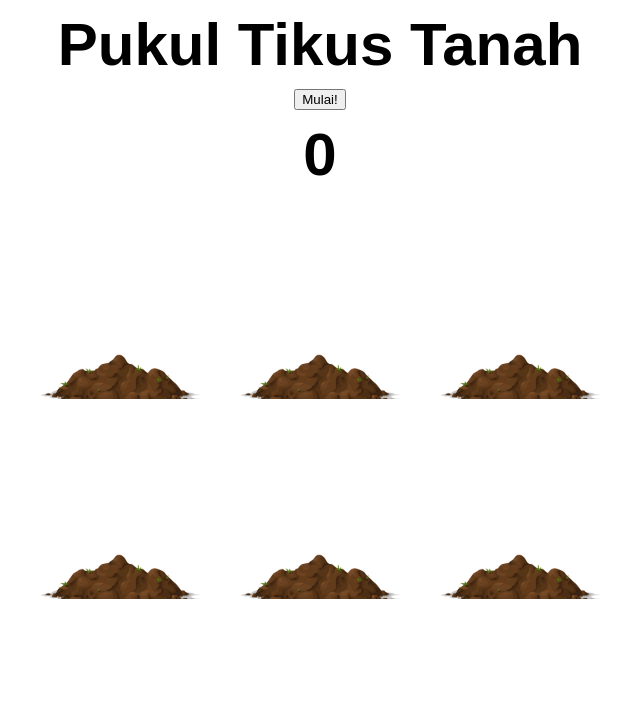
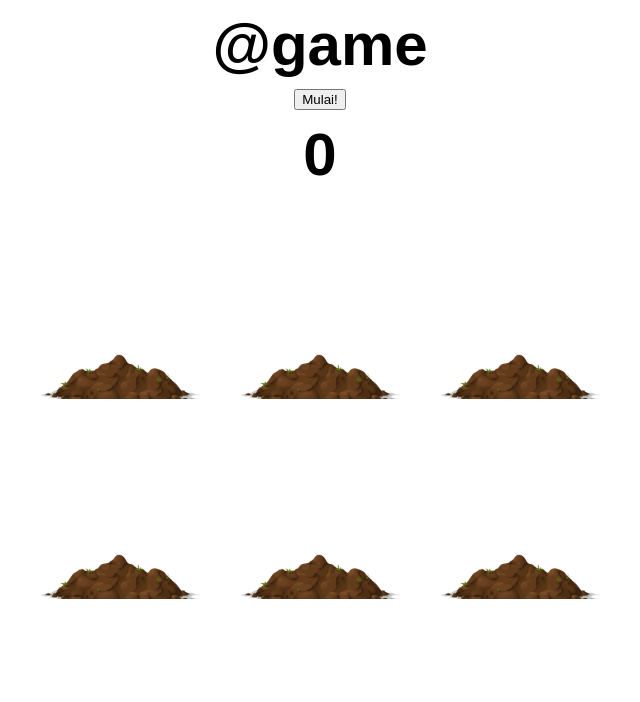
Before and after one commit to melsen888/web-chat, a website: page pukul-tikus-tanah/index.html in a window 1280 px wide. Shown: the whole page, without its empty margins (320-960 px from the left). Drawn offline with Linux system fonts and the light colour scheme.

Commit message:
Add files via upload

```diff
--- a/pukul-tikus-tanah/index.html
+++ b/pukul-tikus-tanah/index.html
@@ -4,12 +4,12 @@
 <head>
   <meta charset="UTF-8">
   <meta name="viewport" content="width=device-width, initial-scale=1.0">
-  <title>Pukul Tikus Tanah</title>
+  <title>GAME</title>
   <link rel="stylesheet" href="css/style.css">
 </head>
 
 <body>
-  <h1>Pukul Tikus Tanah</h1>
+  <h1>@game</h1>
 
   <button type="button" class="mulai" onclick="mulai()">Mulai!</button>
 
```
